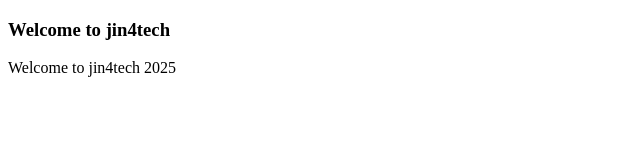
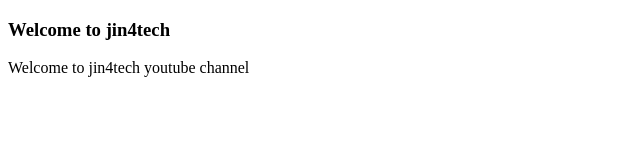
Before and after one commit to jin4tech/website, a plain HTML site: page site/index.html in a window 1280 px wide. Shown: the full height of the page, 0-640 px from the left. Drawn offline with Linux system fonts and the light colour scheme.

Commit message:
Update index.html

```diff
--- a/site/index.html
+++ b/site/index.html
@@ -8,7 +8,7 @@
 <body>
   <h3>Welcome to jin4tech</h3>
   <p>
-    Welcome to jin4tech 2025
+    Welcome to jin4tech youtube channel
   </p>
 
 </body>
```
